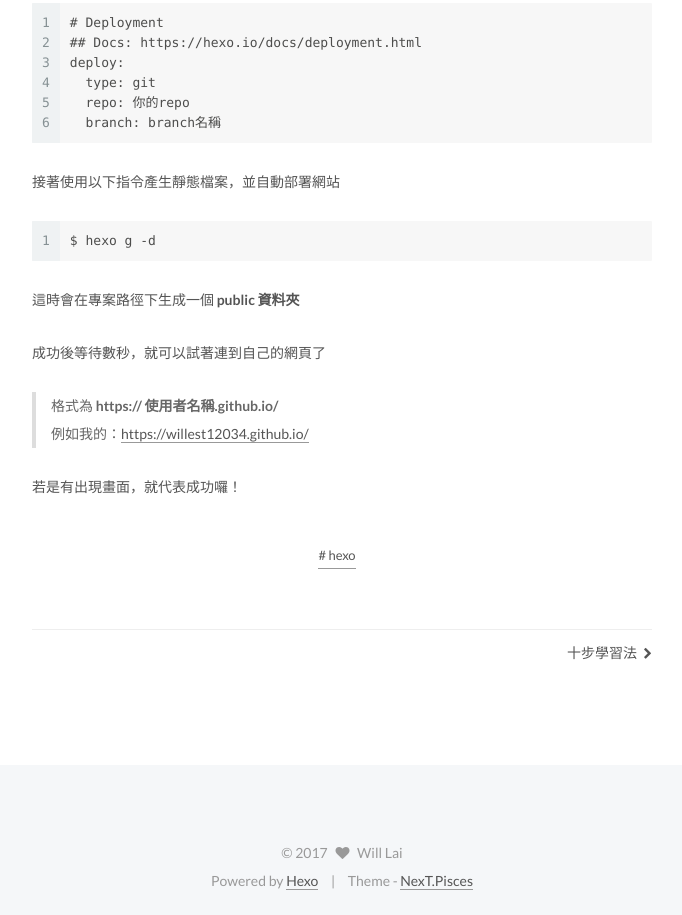
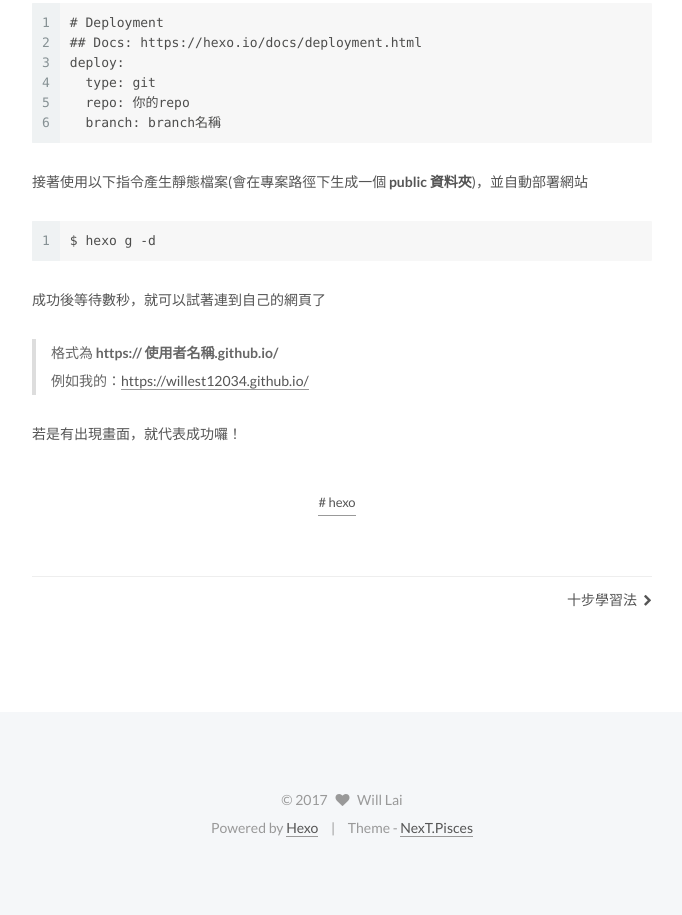
Before and after one commit to willest12034/willest12034.github.io, a plain HTML site: page 2016/12/30/build-hexo-blog-on-github/index.html in a window 1280 px wide. Shown: the part 2868-3783 px from the top of the page, without its empty margins (428-1110 px from the left). After the commit the page ends 3730 px from the top, so only its background shows below. Drawn offline with Linux system fonts and the light colour scheme; a script that the page names is missing.

Commit message:
Site updated: 2017-02-28 20:13:36

```diff
--- a/2016/12/30/build-hexo-blog-on-github/index.html
+++ b/2016/12/30/build-hexo-blog-on-github/index.html
@@ -92,7 +92,7 @@
 <meta property="og:description" content="&amp;#x4EC0;&amp;#x9EBC;&amp;#x662F;HexoHexo&amp;#x662F;&amp;#x4E00;&amp;#x500B;&amp;#x57FA;&amp;#x65BC;NodeJS&amp;#x6240;&amp;#x5EFA;&amp;#x7ACB;&amp;#x7684;&amp;#x7DB2;&amp;#x8A8C;&amp;#x6846;&amp;#x67B6;&amp;#x3002;&amp;#x5B83;&amp;#x80FD;&amp;#x5FEB;&amp;#x901F;&amp;#x5E6B;&amp;#x4F60;&amp;#">
 <meta property="og:image" content="http://yoursite.com/2016/12/30/build-hexo-blog-on-github/build-hexo-blog-on-github-1.png">
 <meta property="og:image" content="http://yoursite.com/2016/12/30/build-hexo-blog-on-github/build-hexo-blog-on-github-2.png">
-<meta property="og:updated_time" content="2017-02-28T12:11:43.000Z">
+<meta property="og:updated_time" content="2017-02-28T12:13:04.000Z">
 <meta name="twitter:card" content="summary">
 <meta name="twitter:title" content="使用Hexo和Github建立Blog">
 <meta name="twitter:description" content="&amp;#x4EC0;&amp;#x9EBC;&amp;#x662F;HexoHexo&amp;#x662F;&amp;#x4E00;&amp;#x500B;&amp;#x57FA;&amp;#x65BC;NodeJS&amp;#x6240;&amp;#x5EFA;&amp;#x7ACB;&amp;#x7684;&amp;#x7DB2;&amp;#x8A8C;&amp;#x6846;&amp;#x67B6;&amp;#x3002;&amp;#x5B83;&amp;#x80FD;&amp;#x5FEB;&amp;#x901F;&amp;#x5E6B;&amp;#x4F60;&amp;#">
@@ -376,8 +376,7 @@
 <h3 id="&#x628A;&#x90E8;&#x843D;&#x683C;&#x4E1F;&#x4E0A;Github"><a href="#&#x628A;&#x90E8;&#x843D;&#x683C;&#x4E1F;&#x4E0A;Github" class="headerlink" title="&#x628A;&#x90E8;&#x843D;&#x683C;&#x4E1F;&#x4E0A;Github"></a>&#x628A;&#x90E8;&#x843D;&#x683C;&#x4E1F;&#x4E0A;Github</h3><p>&#x73FE;&#x5728;&#x6211;&#x5011;&#x6E96;&#x5099;&#x628A;&#x6211;&#x5011;&#x7684;&#x90E8;&#x843D;&#x683C;&#x4E1F;&#x5230;Github&#x4E0A;&#x4E86;</p>
 <p>&#x8ACB;&#x5148;&#x5B89;&#x88DD;<strong>hexo-deployer-git</strong><br><figure class="highlight sh"><table><tr><td class="gutter"><pre><div class="line">1</div></pre></td><td class="code"><pre><div class="line">$ npm install --save hexo-deployer-git</div></pre></td></tr></table></figure></p>
 <p>&#x7136;&#x5F8C;&#x5728; ./config.yml &#x6A94;&#x6848;&#x88E1;&#x9762;&#x627E;&#x5230; Deployment<br>&#x4E26;&#x8A2D;&#x5B9A;Git<br><figure class="highlight plain"><table><tr><td class="gutter"><pre><div class="line">1</div><div class="line">2</div><div class="line">3</div><div class="line">4</div><div class="line">5</div><div class="line">6</div></pre></td><td class="code"><pre><div class="line"># Deployment</div><div class="line">## Docs: https://hexo.io/docs/deployment.html</div><div class="line">deploy:</div><div class="line">  type: git</div><div class="line">  repo: &#x4F60;&#x7684;repo</div><div class="line">  branch: branch&#x540D;&#x7A31;</div></pre></td></tr></table></figure></p>
-<p>&#x63A5;&#x8457;&#x4F7F;&#x7528;&#x4EE5;&#x4E0B;&#x6307;&#x4EE4;&#x7522;&#x751F;&#x975C;&#x614B;&#x6A94;&#x6848;&#xFF0C;&#x4E26;&#x81EA;&#x52D5;&#x90E8;&#x7F72;&#x7DB2;&#x7AD9;<br><figure class="highlight sh"><table><tr><td class="gutter"><pre><div class="line">1</div></pre></td><td class="code"><pre><div class="line">$ hexo g <span class="_">-d</span></div></pre></td></tr></table></figure></p>
-<p>&#x9019;&#x6642;&#x6703;&#x5728;&#x5C08;&#x6848;&#x8DEF;&#x5F91;&#x4E0B;&#x751F;&#x6210;&#x4E00;&#x500B; <strong>public &#x8CC7;&#x6599;&#x593E;</strong></p>
+<p>&#x63A5;&#x8457;&#x4F7F;&#x7528;&#x4EE5;&#x4E0B;&#x6307;&#x4EE4;&#x7522;&#x751F;&#x975C;&#x614B;&#x6A94;&#x6848;(&#x6703;&#x5728;&#x5C08;&#x6848;&#x8DEF;&#x5F91;&#x4E0B;&#x751F;&#x6210;&#x4E00;&#x500B; <strong>public &#x8CC7;&#x6599;&#x593E;</strong>)&#xFF0C;&#x4E26;&#x81EA;&#x52D5;&#x90E8;&#x7F72;&#x7DB2;&#x7AD9;<br><figure class="highlight sh"><table><tr><td class="gutter"><pre><div class="line">1</div></pre></td><td class="code"><pre><div class="line">$ hexo g <span class="_">-d</span></div></pre></td></tr></table></figure></p>
 <p>&#x6210;&#x529F;&#x5F8C;&#x7B49;&#x5F85;&#x6578;&#x79D2;&#xFF0C;&#x5C31;&#x53EF;&#x4EE5;&#x8A66;&#x8457;&#x9023;&#x5230;&#x81EA;&#x5DF1;&#x7684;&#x7DB2;&#x9801;&#x4E86;</p>
 <blockquote>
 <p>&#x683C;&#x5F0F;&#x70BA; <strong>https:// &#x4F7F;&#x7528;&#x8005;&#x540D;&#x7A31;.github.io/</strong><br>&#x4F8B;&#x5982;&#x6211;&#x7684;&#xFF1A;<a href="https://willest12034.github.io/" target="_blank" rel="external">https://willest12034.github.io/</a></p>
```
